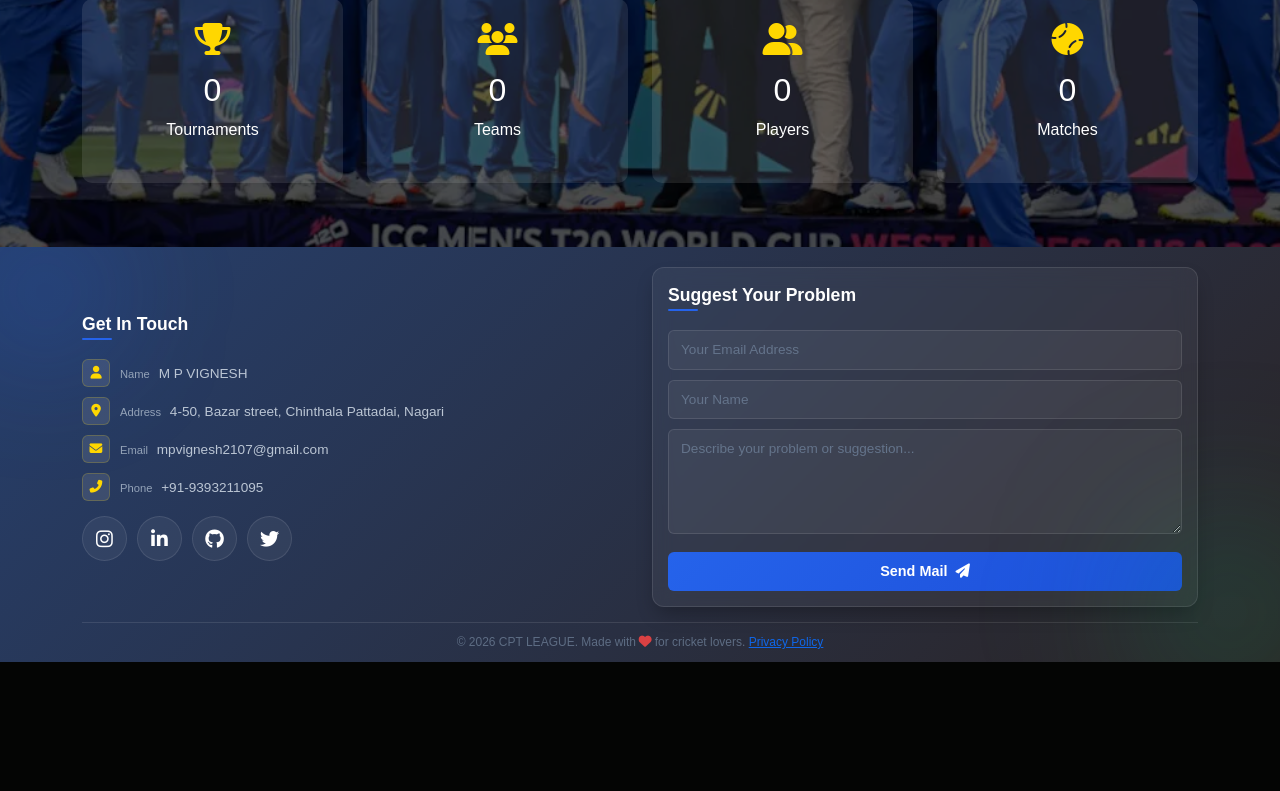
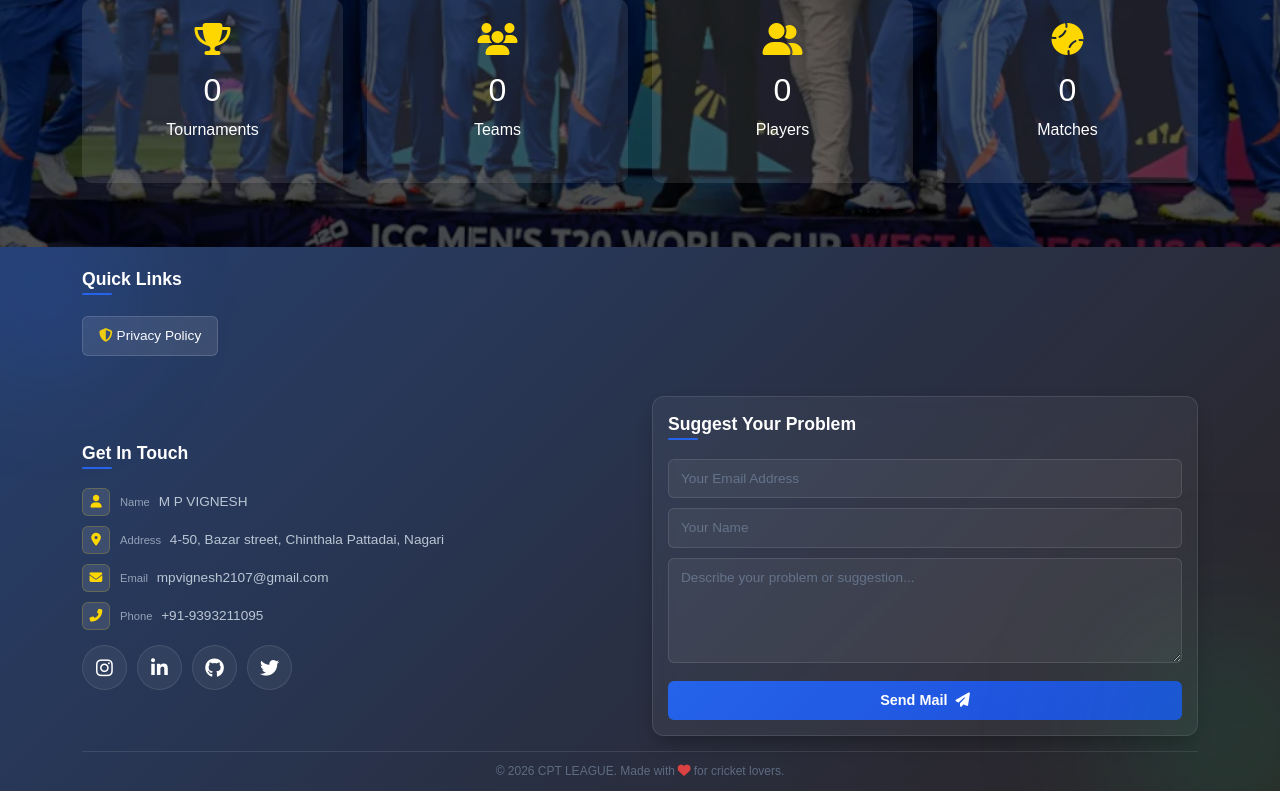
Before and after one commit to VigneshMP21/Cricket_Scorecard, a PHP site: page /index.php in a window 1280 px wide. Shown: the part 702-1493 px from the top of the page. Before the commit the page ends 1364 px from the top, so only its background shows below. Run offline with PHP 8.4, Linux system fonts and the light colour scheme; data that the repository does not hold is empty.

Commit message:
Privacy Policy Implementation

```diff
--- a/assets/css/footer.css
+++ b/assets/css/footer.css
@@ -349,3 +349,47 @@
         font-size: 0.7rem;
     }
 }
+/* Footer Navigation Links */
+.footer-nav {
+    display: flex;
+    flex-wrap: wrap;
+    gap: 10px;
+    margin-top: 10px;
+}
+
+.footer-nav-link {
+    display: inline-flex;
+    align-items: center;
+    padding: 8px 16px;
+    background: rgba(255, 255, 255, 0.1);
+    border: 1px solid rgba(255, 255, 255, 0.15);
+    border-radius: 6px;
+    color: #fff;
+    text-decoration: none;
+    font-size: 0.85rem;
+    font-weight: 500;
+    transition: all 0.3s ease;
+}
+
+.footer-nav-link:hover {
+    background: rgba(37, 99, 235, 0.3);
+    border-color: rgba(37, 99, 235, 0.5);
+    color: #fff;
+    transform: translateY(-2px);
+    text-decoration: none;
+}
+
+.footer-nav-link i {
+    color: #ffd700;
+}
+
+@media (max-width: 768px) {
+    .footer-nav {
+        justify-content: center;
+    }
+
+    .footer-nav-link {
+        padding: 10px 14px;
+        font-size: 0.8rem;
+    }
+}
--- a/includes/footer.php
+++ b/includes/footer.php
@@ -7,6 +7,15 @@
 <footer class="cricket-footer">
     <div class="container">
         <div class="row g-4 align-items-center">
+            <!-- Navigation Links -->
+            <div class="col-12 mb-3">
+                <h3 class="footer-heading mb-3">Quick Links</h3>
+                <div class="footer-nav d-flex flex-wrap gap-2">
+                    <a href="privacy-policy.php" class="footer-nav-link">
+                        <i class="fas fa-shield-alt me-1"></i>Privacy Policy
+                    </a>
+                </div>
+            </div>
 
             <!-- Left Side: Contact Info -->
             <div class="col-lg-6 mb-4 mb-lg-0">
@@ -94,7 +103,7 @@
 
         <div class="footer-bottom">
             <p class="mb-0">&copy; <?php echo date('Y'); ?> CPT LEAGUE. Made with <i class="fas fa-heart"></i> for
-                cricket lovers. <a id="privacy-link" href="privacy-policy.php" aria-label="Privacy Policy">Privacy Policy</a></p>
+                cricket lovers.</p>
         </div>
     </div>
 </footer>
@@ -238,33 +247,6 @@
         }
     });
 </script>
-<script>
-document.addEventListener('DOMContentLoaded', function() {
-    var pl = document.getElementById('privacy-link');
-    if (!pl) return;
-
-    // Ensure link works on all devices including mobile
-    pl.style.display = 'inline';
-    pl.style.position = 'relative';
-    pl.style.zIndex = '9999';
-    pl.style.cursor = 'pointer';
-
-    // Remove any existing event listeners by cloning
-    var newPl = pl.cloneNode(true);
-    pl.parentNode.replaceChild(newPl, pl);
-
-    // Add simple click handler
-    newPl.addEventListener('click', function(e) {
-        e.preventDefault();
-        window.location.href = 'privacy-policy.php';
-    });
-
-    // For touch devices - ensure tap works
-    newPl.addEventListener('touchstart', function(e) {
-        // Let the click event handle it
-    }, {passive: true});
-});
-</script>
 </body>
 
 </html>
```
